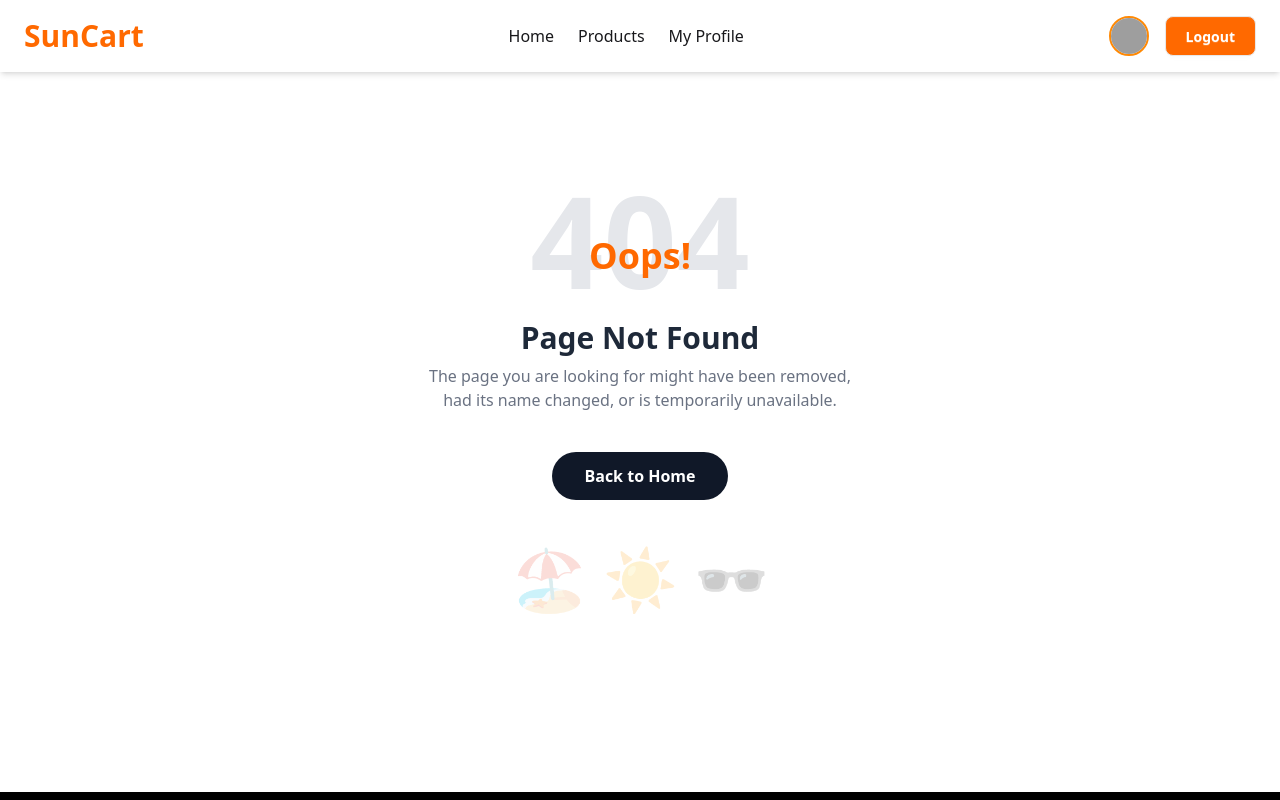
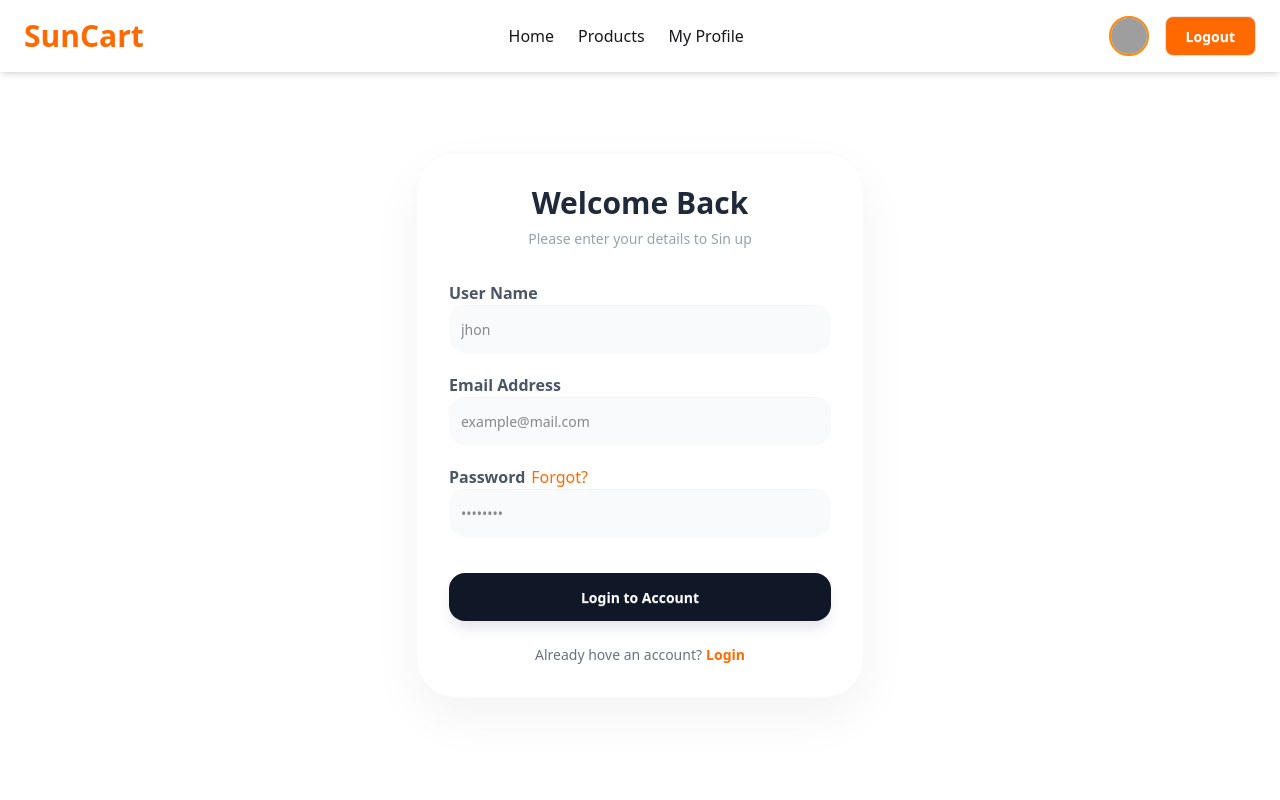
Before and after one commit to sheikh-muzammil2026/B13-A8-suncart, a Next.js app: page /register in a window 1280 px wide. Before the commit this address had no page. Shown: the top 800 px of the page. Built offline with nearby package versions, Linux system fonts and the light colour scheme; grey boxes are pictures that could not be loaded.

Commit message:
connected with mongodb

```diff
--- a/package.json
+++ b/package.json
@@ -9,9 +9,13 @@
     "lint": "eslint"
   },
   "dependencies": {
+    "@better-auth/mongo-adapter": "^1.6.9",
+    "better-auth": "^1.6.9",
+    "mongodb": "^7.2.0",
     "next": "16.2.4",
     "react": "19.2.4",
     "react-dom": "19.2.4",
+    "react-hook-form": "^7.74.0",
     "react-icons": "^5.6.0"
   },
   "devDependencies": {
--- /dev/null
+++ b/src/app/(auth)/login/page.jsx
@@ -0,0 +1,69 @@
+'use client'
+import Link from 'next/link';
+import React from 'react';
+
+const LoginPage = () => {
+    const handleLoginFunc = (e) => {
+        e.preventDefault();
+        const email = e.target.email.value;
+        const password = e.target.password.value;
+        console.log(email, password);
+    }
+    return (
+       <div className="container mx-auto min-h-[80vh] flex items-center justify-center px-4">
+    <div className="w-full max-auto max-w-md">
+        <form onSubmit={handleLoginFunc} className="bg-white p-8 rounded-[2.5rem] shadow-[0_20px_50px_rgba(0,0,0,0.05)] border border-gray-50">
+            {/* Header Section */}
+            <div className="text-center mb-8">
+                <h2 className="text-3xl font-black text-gray-800">Welcome Back</h2>
+                <p className="text-gray-400 mt-2 text-sm">Please enter your details to login</p>
+            </div>
+
+            <div className="space-y-5">
+                {/* Email Field */}
+                <div className="form-control w-full">
+                    <label className="label">
+                        <span className="label-text font-bold text-gray-600">Email Address</span>
+                    </label>
+                    <input
+                        name='email'
+                        type="email"
+                        placeholder="example@mail.com"
+                        className="input input-bordered w-full rounded-2xl focus:border-orange-400 focus:outline-none bg-gray-50 border-none h-12"
+                    />
+                </div>
+
+                {/* Password Field */}
+                <div className="form-control w-full">
+                    <label className="label">
+                        <span className="label-text font-bold text-gray-600">Password</span>
+                        <span className="label-text-alt text-orange-500 font-medium cursor-pointer hover:underline">Forgot?</span>
+                    </label>
+                    <input
+                        name='password'
+                        type="password"
+                        placeholder="••••••••"
+                        className="input input-bordered w-full rounded-2xl focus:border-orange-400 focus:outline-none bg-gray-50 border-none h-12"
+                    />
+                </div>
+
+                {/* Login Button */}
+                <div className="pt-4">
+                    <button className="btn w-full bg-gray-900 hover:bg-orange-500 text-white border-none rounded-2xl h-12 font-bold transition-all duration-300 shadow-lg shadow-gray-200 hover:shadow-orange-200 active:scale-95">
+                        Login to Account
+                    </button>
+                </div>
+
+                {/* Footer Section */}
+                <p className="text-center text-sm text-gray-500 mt-6">
+                    Don&apos;t have an account?
+                    <Link href={'/register'}><span className="text-orange-500 font-bold ml-1 cursor-pointer hover:underline">Sign up</span></Link>
+                </p>
+            </div>
+        </form>
+    </div>
+</div>
+    );
+};
+
+export default LoginPage;
--- /dev/null
+++ b/src/app/(auth)/register/page.jsx
@@ -0,0 +1,72 @@
+import Link from 'next/link';
+import React from 'react';
+
+const RegisterPage = () => {
+    return (
+            <div className="container mx-auto min-h-[80vh] flex items-center justify-center px-4 py-20">
+    <div className="w-full max-auto max-w-md">
+        <form className="bg-white p-8 rounded-[2.5rem] shadow-[0_20px_50px_rgba(0,0,0,0.05)] border border-gray-50">
+            {/* Header Section */}
+            <div className="text-center mb-8">
+                <h2 className="text-3xl font-black text-gray-800">Welcome Back</h2>
+                <p className="text-gray-400 mt-2 text-sm">Please enter your details to Sin up</p>
+            </div>
+
+            <div className="space-y-5">
+                {/* Name Field */}
+                <div className="form-control w-full">
+                    <label className="label">
+                        <span className="label-text font-bold text-gray-600">User Name</span>
+                    </label>
+                    <input
+                        type="text"
+                        placeholder="jhon"
+                        className="input input-bordered w-full rounded-2xl focus:border-orange-400 focus:outline-none bg-gray-50 border-none h-12"
+                    />
+                </div>
+
+                {/* Email Field */}
+                <div className="form-control w-full">
+                    <label className="label">
+                        <span className="label-text font-bold text-gray-600">Email Address</span>
+                    </label>
+                    <input
+                        type="email"
+                        placeholder="example@mail.com"
+                        className="input input-bordered w-full rounded-2xl focus:border-orange-400 focus:outline-none bg-gray-50 border-none h-12"
+                    />
+                </div>
+
+                {/* Password Field */}
+                <div className="form-control w-full">
+                    <label className="label">
+                        <span className="label-text font-bold text-gray-600">Password</span>
+                        <span className="label-text-alt text-orange-500 font-medium cursor-pointer hover:underline">Forgot?</span>
+                    </label>
+                    <input
+                        type="password"
+                        placeholder="••••••••"
+                        className="input input-bordered w-full rounded-2xl focus:border-orange-400 focus:outline-none bg-gray-50 border-none h-12"
+                    />
+                </div>
+
+                {/* Login Button */}
+                <div className="pt-4">
+                    <button className="btn w-full bg-gray-900 hover:bg-orange-500 text-white border-none rounded-2xl h-12 font-bold transition-all duration-300 shadow-lg shadow-gray-200 hover:shadow-orange-200 active:scale-95">
+                        Login to Account
+                    </button>
+                </div>
+
+                {/* Footer Section */}
+                <p className="text-center text-sm text-gray-500 mt-6">
+                    Already hove an account?
+                    <Link href={'/login'}><span className="text-orange-500 font-bold ml-1 cursor-pointer hover:underline">Login</span></Link>
+                </p>
+            </div>
+        </form>
+    </div>
+</div>
+    );
+};
+
+export default RegisterPage;
--- /dev/null
+++ b/src/app/api/auth/[...all]/route.js
@@ -0,0 +1,4 @@
+import { auth } from "@/lib/auth"; // path to your auth file
+import { toNextJsHandler } from "better-auth/next-js";
+
+export const { POST, GET } = toNextJsHandler(auth);
--- /dev/null
+++ b/src/lib/auth-client.js
@@ -0,0 +1,5 @@
+import { createAuthClient } from "better-auth/react"
+export const authClient = createAuthClient({
+    /** The base URL of the server (optional if you're using the same domain) */
+    baseURL: "http://localhost:3000"
+})
--- /dev/null
+++ b/src/lib/auth.js
@@ -0,0 +1,13 @@
+import { betterAuth } from "better-auth";
+import { mongodbAdapter } from "better-auth/adapters/mongodb";
+import { MongoClient } from "mongodb";
+
+const client = new MongoClient(process.env.MONGODB_URI);
+const db = client.db();
+
+export const auth = betterAuth({
+  database: mongodbAdapter(db, {client}),
+  emailAndPassword: {
+    enabled: true,
+  }
+});
```
Also changed, not shown: 1 other file (tests, documents, lock files or other folders).
